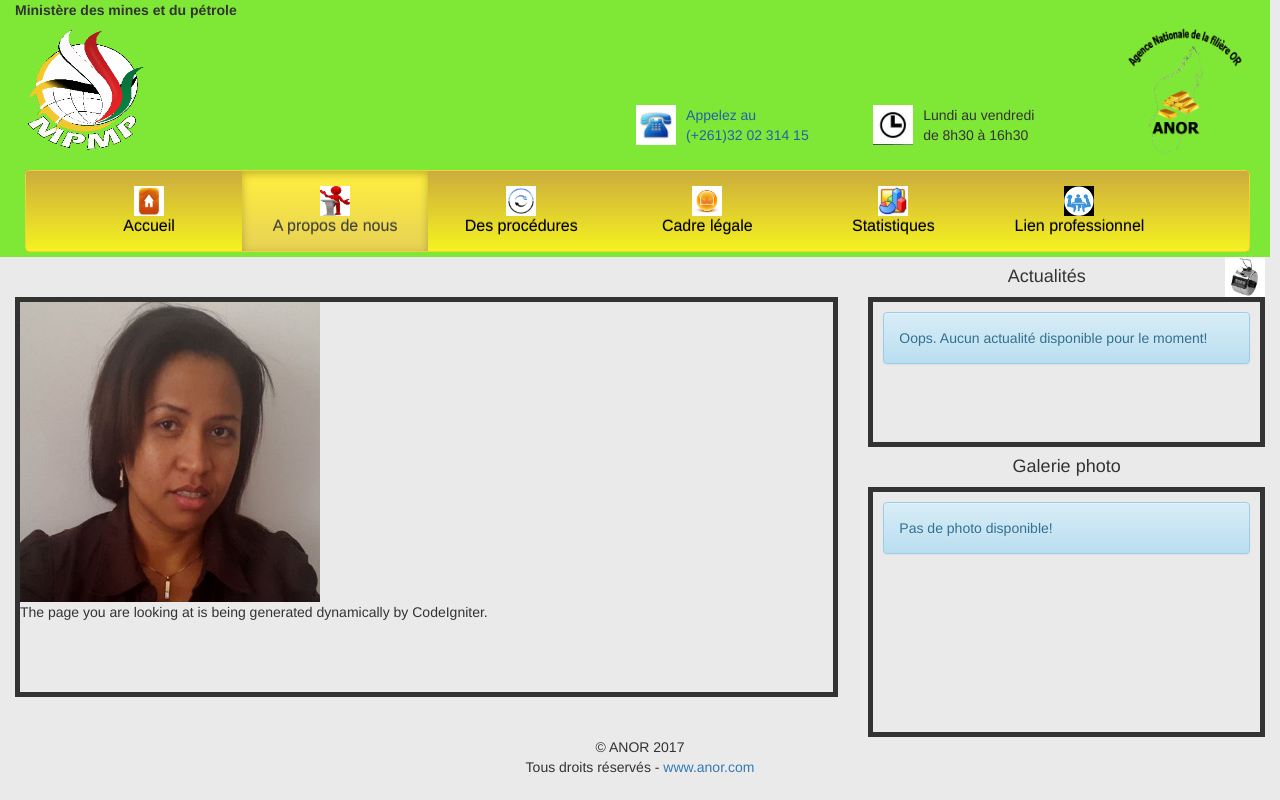
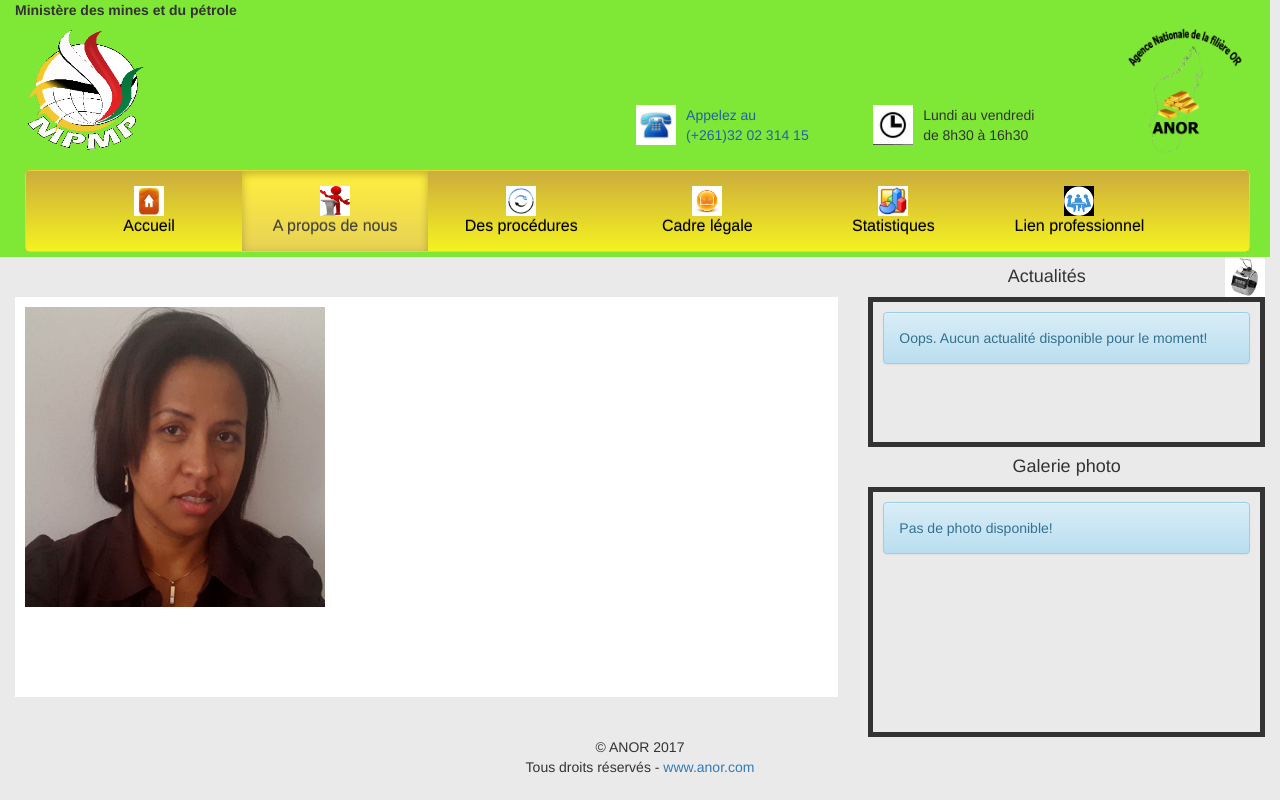
Before and after one commit to danii2016/dev_anor, a CodeIgniter app: page /database/index.php/a_propos/index in a window 1280 px wide. Run offline with CodeIgniter, Linux system fonts and the light colour scheme; some libraries are stand-ins or nearby versions.

Commit message:
Modification de la page d'accueil

```diff
--- a/BDD/modifications.sql
+++ b/BDD/modifications.sql
@@ -1,3 +1,4 @@
 -- 17-05-2017
--- Eto zany le modif voalohany
-create table if not exists procedures();
+INSERT INTO `bddanor`.`personne` (`pers_id`, `pers_nom`, `pers_prenom`, `pers_datenaissance`, `pers_adresse`, `pers_contact`, `pers_email`, `pers_poste`, `pers_infogenerale`, `pers_infodetaille`, `pers_experiences`, `pers_photo`) VALUES (NULL, 'RANOROHARISOA', 'Tiavina', '1972-11-17', 'Villa Anor Tsaraonenana ', NULL, NULL, 'Directeur Général', '', NULL, NULL, 'dg.jpg');
+ALTER TABLE `accueil` ADD `acc_editeur` INT NOT NULL ;
+UPDATE `bddanor`.`accueil` SET `acc_editeur` = '1' WHERE `accueil`.`acc_id` = 1;
--- a/application/config/autoload.php
+++ b/application/config/autoload.php
@@ -58,7 +58,7 @@ $autoload['packages'] = array();
 |
 |	$autoload['libraries'] = array('user_agent' => 'ua');
 */
-$autoload['libraries'] = array();
+$autoload['libraries'] = array('database');
 
 /*
 | -------------------------------------------------------------------
--- a/application/controllers/Anor.php
+++ b/application/controllers/Anor.php
@@ -5,11 +5,15 @@ class Anor extends ANOR_Controller {
 
     protected $_JS = array();
 	protected $_CSS = array("default.css");
+    protected $_MODELS = array("accueil_m");
 
     protected $_ESPACE="client/";
     protected $_VIEWDIR = "client";
 
 	public function index() {
+        $acc = $this -> accueil_m -> get_accueil();
+		$this->loadData('data_acc',$acc);
+		$this->loadData('title_head',$acc -> acc_title);
 		$this->loadData('page_menu','accueil');
 		$this->loadPage('accueil');
 	}
--- a/application/views/client/accueil.php
+++ b/application/views/client/accueil.php
@@ -1,2 +1,10 @@
-<img src="<?php echo base_url('assets/image/pictures/dg.jpg') ?>" style="width: 300px; height: 300px;">
-<p>The page you are looking at is being generated dynamically by CodeIgniter.</p>
+<img src="<?php echo base_url('assets/image/pictures/dg.jpg') ?>" id="image-accueil">
+<p id = "accueil-p">
+<?php if(isset($data_acc)) echo $data_acc -> acc_content ?>
+</p>
+<p>
+<span class = "pull-right">
+<?php if(isset($data_acc)) echo $data_acc -> pers_nom." ".$data_acc -> pers_prenom."<br/>" ?>
+<?php if(isset($data_acc)) echo $data_acc -> pers_poste ?>
+</span>
+</p>
--- a/application/views/client/com/_body.php
+++ b/application/views/client/com/_body.php
@@ -1,5 +1,8 @@
 <div id="main-content">
-    <div id="upper-content" class= "col-md-8 col-xs-12">
+    <div id="upper-content" class= "col-md-8 col-xs-12" style="<?php if(!isset($title_head)) echo "padding-top:40px" ?>">
+        <?php if(isset($title_head)): ?>
+            <h4 id = "title-head"><?php echo $title_head ?></h4>
+        <?php endif; ?>
         <div id="display-content">
             <?php $this->load->view($page); ?>
         </div>
--- a/assets/css/default.css
+++ b/assets/css/default.css
@@ -111,10 +111,12 @@ body {
 }
 #display-content{
     min-height: 400px;
-    border : 5px solid;
+    background-color : #fff;
+    padding: 10px 10px 50px 10px;
+    text-decoration: justify;
 }
 #upper-content {
-    padding: 40px 15px 0px 15px;
+    padding: 0px 15px 0px 15px;
 }
 #logo-image-min {
     width: 120px;
@@ -137,3 +139,16 @@ body {
 #header-nav-container .navbar-inverse li a{
     color: #000;
 }
+
+/* Contenu accueil */
+#image-accueil {
+    width: 300px;
+    height: 300px;
+    float: left;
+    margin-right: 10px;
+    margin-bottom: 10px;
+}
+#accueil-p {
+    text-align: justify;
+    text-justify: inter-word;
+}
```
Also changed, not shown: application/models/Accueil_m.php (+6 -4 lines).
